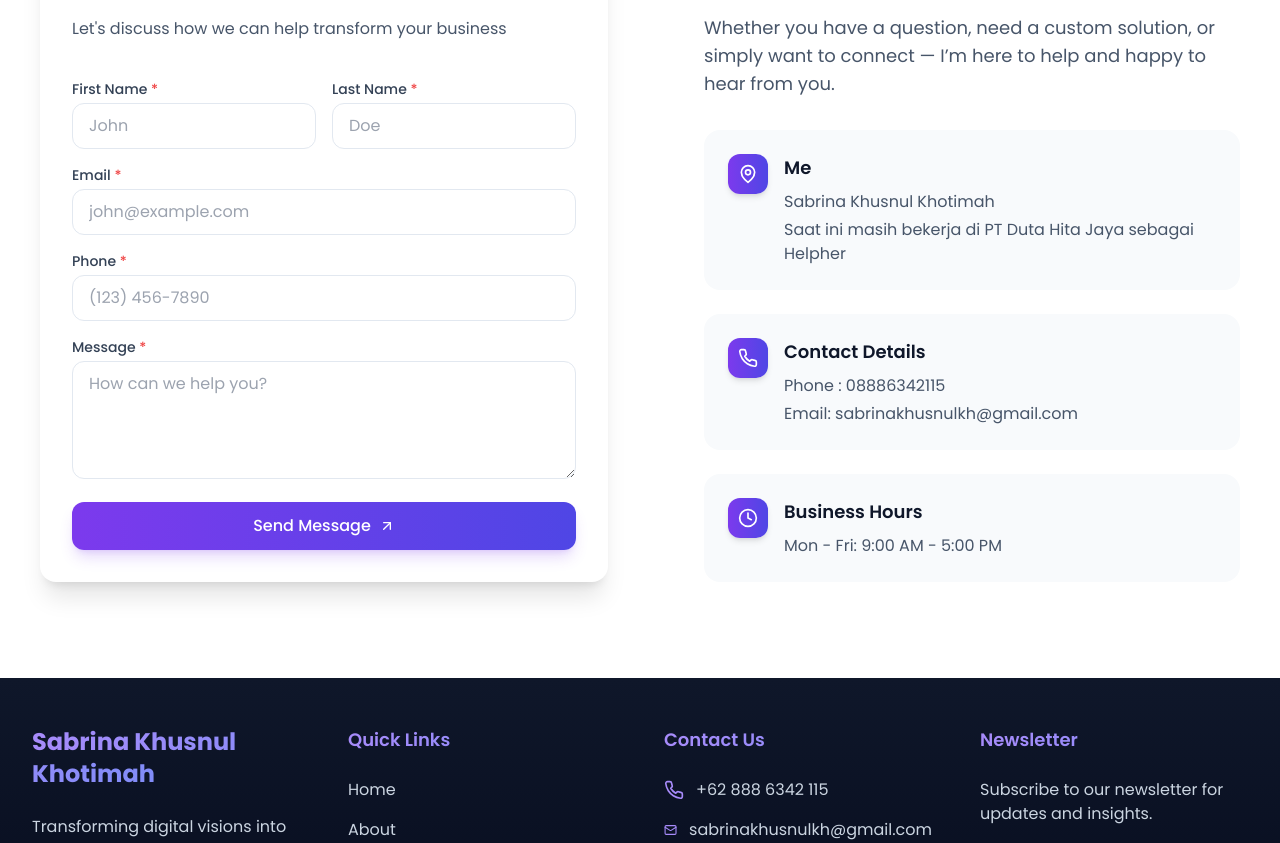
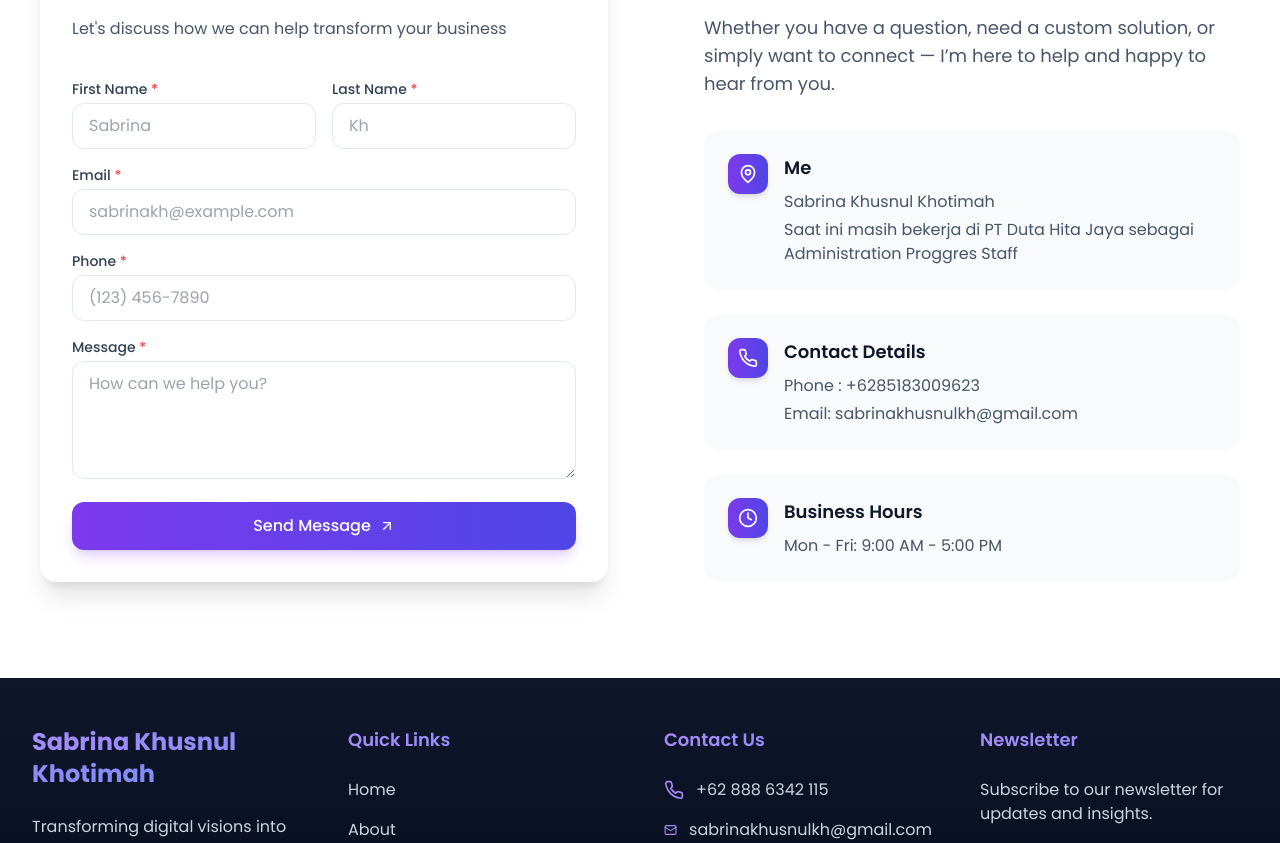
Before and after one commit to sabrinakhh/sabrinaprofile, a React (Vite) app: page / in a window 1280 px wide. Shown: the part 6681-7524 px from the top of the page. Built offline with nearby package versions, Linux system fonts and the light colour scheme.

Commit message:
Update Contact.jsx
Refactor contact.jsx component

```diff
--- a/src/components/Contact.jsx
+++ b/src/components/Contact.jsx
@@ -25,13 +25,13 @@ const Contact = () => {
     {
       icon: MapPin,
       title: "Me",
-      details: ["Sabrina Khusnul Khotimah", "Saat ini masih bekerja di PT Duta Hita Jaya sebagai Helpher"],
+      details: ["Sabrina Khusnul Khotimah", "Saat ini masih bekerja di PT Duta Hita Jaya sebagai Administration Proggres Staff"],
       ariaLabel: "Office Location",
     },
     {
       icon: Phone,
       title: "Contact Details",
-      details: ["Phone : 08886342115","Email: sabrinakhusnulkh@gmail.com"],
+      details: ["Phone : +6285183009623","Email: sabrinakhusnulkh@gmail.com"],
       ariaLabel: "Kontak ",
     },
     {
@@ -146,7 +146,7 @@ const Contact = () => {
                     value={formData.firstName}
                     onChange={handleInputChange}
                     className="w-full px-4 py-2.5 rounded-xl border border-slate-200 focus:ring-2 focus:ring-violet-600 focus:border-transparent transition-all duration-200"
-                    placeholder="John"
+                    placeholder="Sabrina"
                   />
                 </div>
                 <div>
@@ -164,7 +164,7 @@ const Contact = () => {
                     value={formData.lastName}
                     onChange={handleInputChange}
                     className="w-full px-4 py-2.5 rounded-xl border border-slate-200 focus:ring-2 focus:ring-violet-600 focus:border-transparent transition-all duration-200"
-                    placeholder="Doe"
+                    placeholder="Kh"
                   />
                 </div>
               </div>
@@ -184,7 +184,7 @@ const Contact = () => {
                   value={formData.email}
                   onChange={handleInputChange}
                   className="w-full px-4 py-2.5 rounded-xl border border-slate-200 focus:ring-2 focus:ring-violet-600 focus:border-transparent transition-all duration-200"
-                  placeholder="john@example.com"
+                  placeholder="sabrinakh@example.com"
                 />
               </div>
 
```
